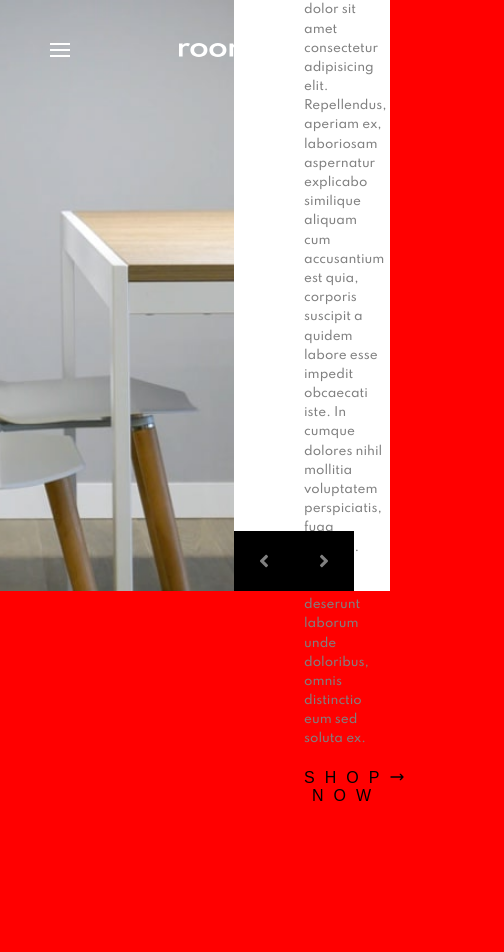
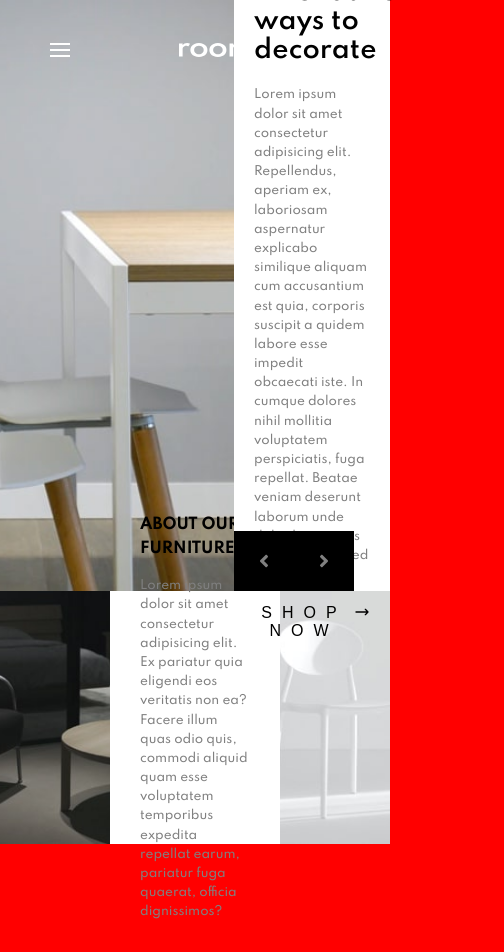
Before and after one commit to gligor99/fm-room-homepage, a React (Vite) app: page / in a window 390 px wide. Shown: the whole page, 504 px wide, since content can reach past the window. Before the commit the page ends 844 px from the top, so only its background shows below. Built offline with nearby package versions, Linux system fonts and the light colour scheme.

Commit message:
About Section

```diff
--- a/src/App.css
+++ b/src/App.css
@@ -1,4 +1,4 @@
-.nav__container {
+.nav {
   position: absolute;
   width: 80%;
   height: 4rem;
@@ -45,7 +45,7 @@
 }
 
 @media only screen and (max-width: 500px) {
-  .nav__container {
+  .nav {
     width: 80%;
     display: flex;
     justify-content: flex-start;
@@ -153,7 +153,74 @@
   cursor: pointer;
 }
 
-.slider-btn-icon {
+.slider-btn__icon {
   height: 2rem;
   width: 2rem;
 }
+
+@media only screen and (max-width: 1480px) {
+  .slider__right-section__content {
+    padding: 3rem;
+  }
+}
+
+@media only screen and (max-width: 980px) {
+  .slider__right-section__content {
+    padding: 3rem;
+  }
+
+  .slider__right-section__content-heading {
+    font-size: 3rem;
+    line-height: 1.15;
+  }
+}
+
+@media only screen and (max-width: 870px) {
+  .slider__right-section__content {
+    padding: 2rem;
+  }
+
+  .slider__right-section__content-heading {
+    font-size: 2.5rem;
+    line-height: 1.15;
+  }
+}
+
+.about {
+  height: 30vh;
+  background-color: white;
+  display: flex;
+  justify-content: center;
+}
+
+.about__left {
+  flex: 1;
+  background-image: url("./images/image-about-dark.jpg");
+  background-position: center;
+  background-repeat: no-repeat;
+  background-size: cover;
+}
+
+.about__middle {
+  flex: 1;
+  padding: 3rem;
+  align-self: center;
+}
+
+.about__middle_heading {
+  text-transform: uppercase;
+  margin-bottom: 1.5rem;
+}
+
+.about__middle_paragraph {
+  color: gray;
+  font-size: 1.2rem;
+}
+
+.about__right {
+  flex: 1;
+  background-image: url("./images/image-about-light.jpg");
+  background-position: center;
+  background-repeat: no-repeat;
+  background-size: cover;
+}
--- a/src/App.jsx
+++ b/src/App.jsx
@@ -1,5 +1,6 @@
 import React from "react";
 import "./App.css";
+import About from "./components/About";
 import Navbar from "./components/Navbar";
 import Slider from "./components/Slider";
 
@@ -7,6 +8,7 @@ const App = () => {
   return (
     <>
       <Slider />
+      <About />
     </>
   );
 };
--- /dev/null
+++ b/src/components/About.jsx
@@ -0,0 +1,18 @@
+import React from "react";
+
+const About = () => {
+  return (
+    <section className="about">
+      <div className="about__left"></div>
+      <div className="about__middle">
+          <h1 className="about__middle_heading">
+              About our furniture
+          </h1>
+          <p className="about__middle_paragraph">Lorem ipsum dolor sit amet consectetur adipisicing elit. Ex pariatur quia eligendi eos veritatis non ea? Facere illum quas odio quis, commodi aliquid quam esse voluptatem temporibus expedita repellat earum, pariatur fuga quaerat, officia dignissimos?</p>
+      </div>
+      <div className="about__right"></div>
+    </section>
+  );
+};
+
+export default About;
--- a/src/components/Navbar.jsx
+++ b/src/components/Navbar.jsx
@@ -4,7 +4,7 @@ import burger from "../images/icon-hamburger.svg";
 
 const Navbar = () => {
   return (
-    <nav className="nav__container">
+    <nav className="nav">
       <div className="nav__toggle">
         <img src={burger} alt="Navbar Toggle Icon" />
       </div>
--- a/src/components/Slider.jsx
+++ b/src/components/Slider.jsx
@@ -32,10 +32,10 @@ const Slider = () => {
           </div>
           <div className="slider__right-section__slider-btn">
             <button className="slider-btn">
-              <FaAngleLeft className="slider-btn-icon" />
+              <FaAngleLeft className="slider-btn__icon" />
             </button>
             <button className="slider-btn">
-              <FaAngleRight className="slider-btn-icon" />
+              <FaAngleRight className="slider-btn__icon" />
             </button>
           </div>
         </div>
```
